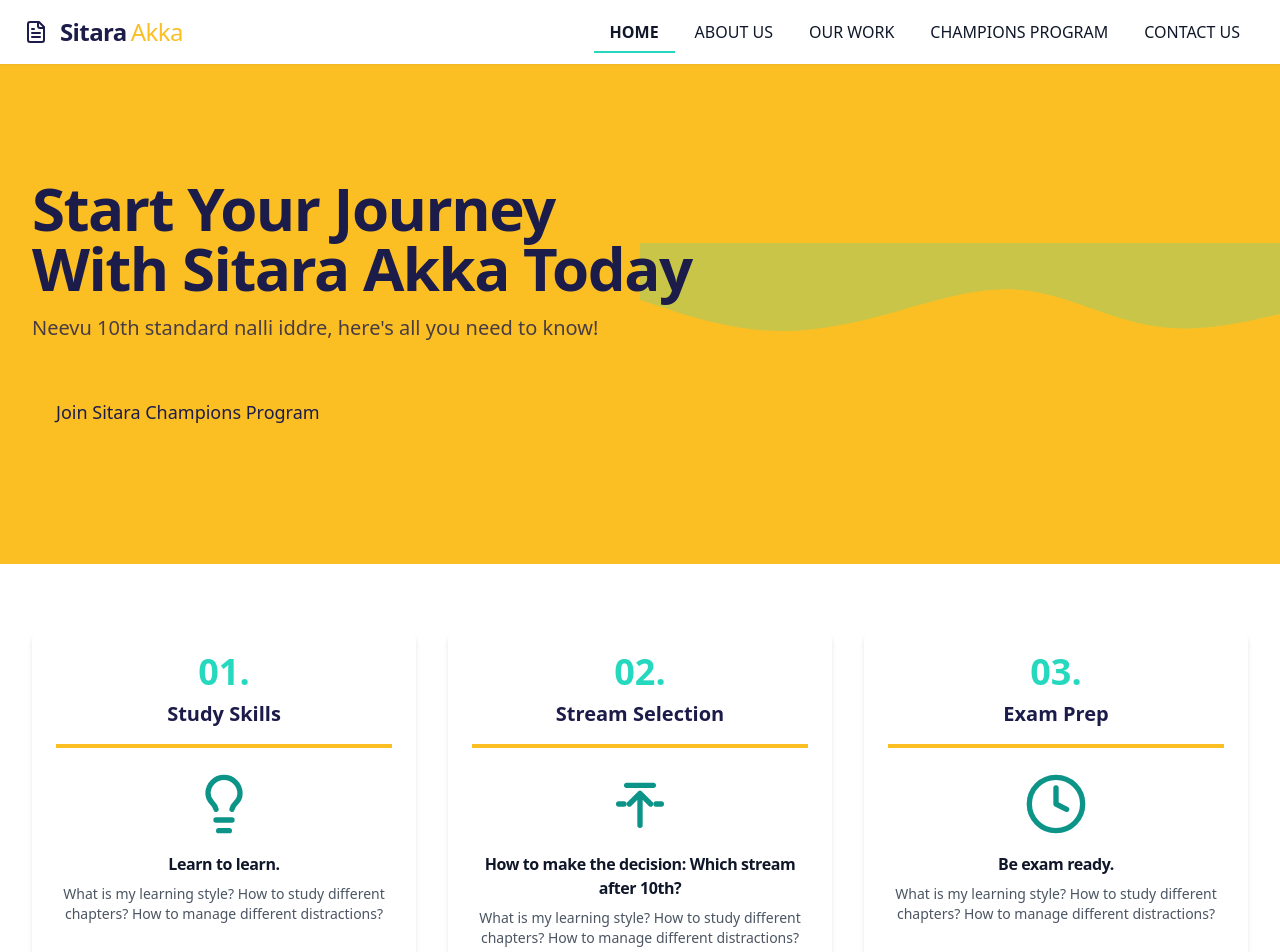
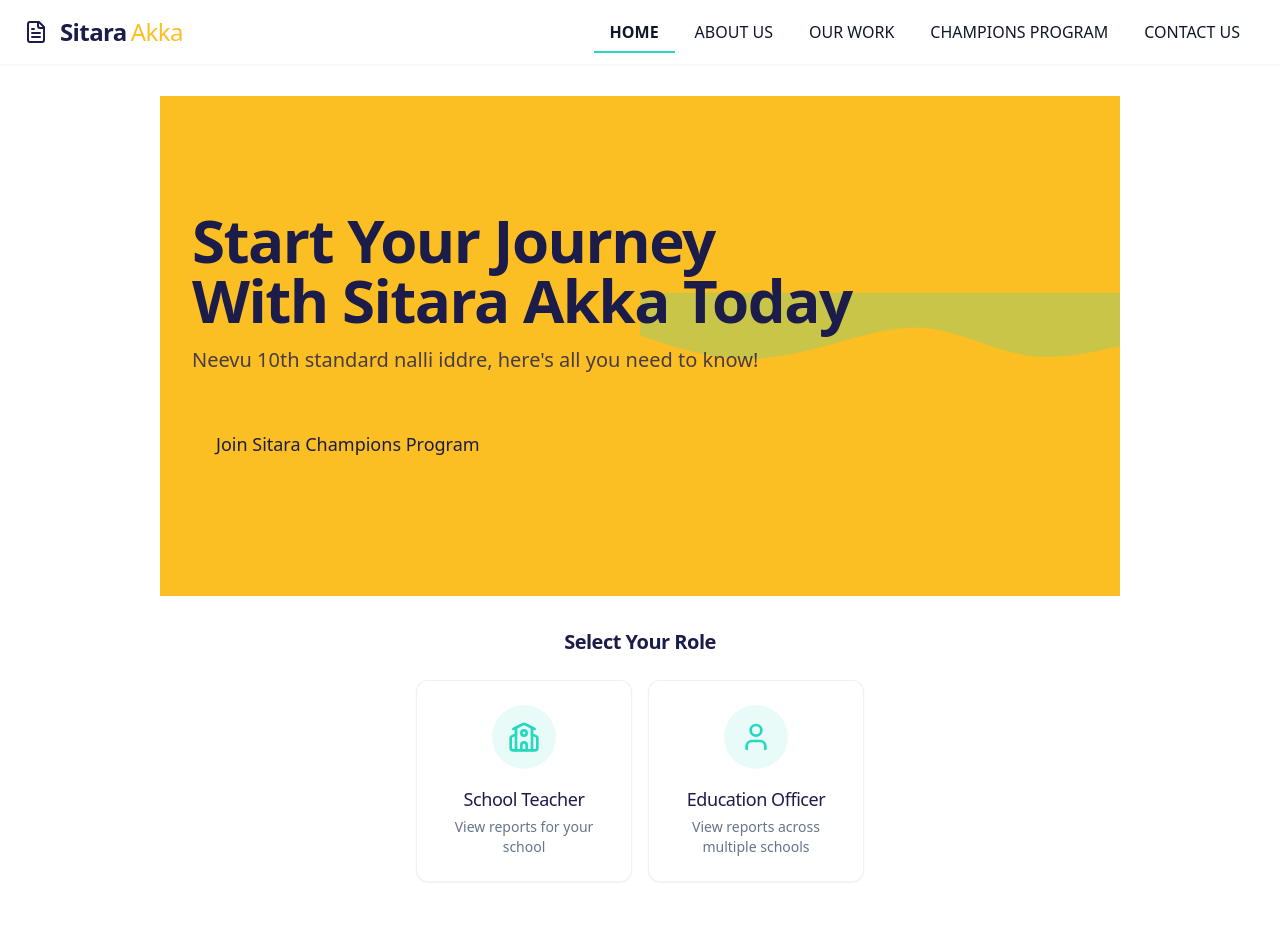
Before and after one commit to hemanshu16/schoolwise-generate, a React (Vite) app: page / in a window 1280 px wide. Shown: the top 952 px of the page. Built offline with nearby package versions, Linux system fonts and the light colour scheme.

Commit message:
Refactor: Add role selection UI
Add UI for selecting user role (teacher or officer).

```diff
--- a/src/pages/Index.tsx
+++ b/src/pages/Index.tsx
@@ -1,4 +1,3 @@
-
 import { useState } from "react";
 import Header from "@/components/layout/Header";
 import Container from "@/components/layout/Container";
@@ -87,11 +86,10 @@ const Index = () => {
 
   const handleSchoolSelect = (schoolId: string) => {
     setSelectedSchoolId(schoolId);
-    setIsAuthenticated(true); // The authentication is now handled in the SchoolList component
+    setIsAuthenticated(true);
   };
 
   const handleGenerateDistrictReport = () => {
-    // Skip auth if officer is already authenticated
     if (isOfficerAuthenticated) {
       setIsAuthenticated(true);
       setCurrentAuthEntity("district");
@@ -102,7 +100,6 @@ const Index = () => {
   };
 
   const handleGenerateTalukaReport = () => {
-    // Skip auth if officer is already authenticated
     if (isOfficerAuthenticated) {
       setIsAuthenticated(true);
       setCurrentAuthEntity("taluka");
@@ -137,17 +134,19 @@ const Index = () => {
   const showDistrictReportButton = userRole === "officer" && officerPermission === "district" && selectedDistrictId && !selectedTalukaId;
   const showTalukaReportButton = userRole === "officer" && (officerPermission === "district" || officerPermission === "taluka") && selectedTalukaId;
 
-  // Added this comment to ensure the file is modified
   return (
     <div className="min-h-screen bg-white">
       <Header />
 
       <main>
         {!userRole ? (
-          <>
+          <Container className="py-8">
             <Hero />
+            <div className="mt-8">
+              <RoleSelector onSelectRole={handleRoleSelect} />
+            </div>
             <Steps />
-          </>
+          </Container>
         ) : (
           <Container className="py-8">
             {/* Selection badges */}
```
